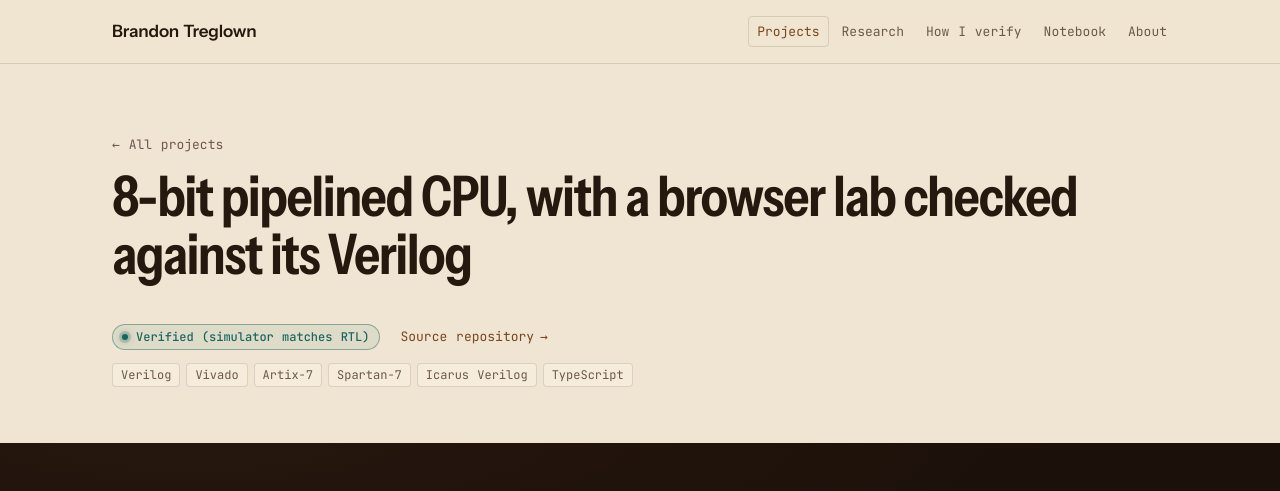
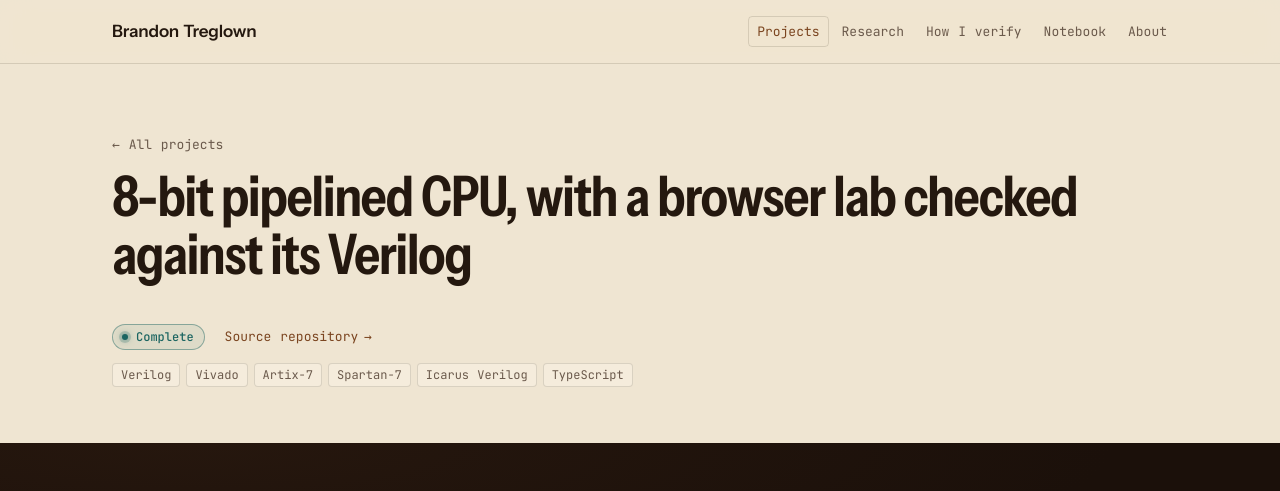
Before and after one commit to b-clown-code/b-clown-code.github.io, an Astro site: page /projects/8-bit-pipelined-cpu in a window 1280 px wide. Shown: the top 491 px of the page. Built offline with nearby package versions, Linux system fonts and the light colour scheme; Astro itself is replaced by a stand-in of ours.

Commit message:
Clarify project progress labels

```diff
--- a/src/content/projects/8-bit-pipelined-cpu.md
+++ b/src/content/projects/8-bit-pipelined-cpu.md
@@ -1,7 +1,7 @@
 ---
 title: 8-bit pipelined CPU, with a browser lab checked against its Verilog
 summary: An 8-bit Harvard CPU with a custom 16-bit instruction set and a 5-stage pipeline, designed in 2024. The browser lab steps the pipeline cycle by cycle and lets you program the earlier single-cycle version in binary on its switches; both are checked against the original Verilog.
-status: Verified (simulator matches RTL)
+status: Complete
 order: 5
 area: hardware
 metric: "330 of 330 programs match the RTL cycle for cycle"
--- a/src/content/projects/ancient-language-corpus.md
+++ b/src/content/projects/ancient-language-corpus.md
@@ -1,7 +1,7 @@
 ---
 title: A provenance-tracked corpus of ancient-language text
 summary: A data pipeline that collects, catalogs and versions texts in Greek, Latin, Coptic, Akkadian, Sanskrit and other ancient languages into hash-pinned training releases.
-status: Data verified; models not evaluated
+status: In progress
 order: 6
 area: ml
 metric: "745.2M training tokens, hash-pinned releases"
--- a/src/content/projects/fpga-hardware-in-the-loop.md
+++ b/src/content/projects/fpga-hardware-in-the-loop.md
@@ -1,7 +1,7 @@
 ---
 title: FPGA hardware-in-the-loop data path
 summary: A custom streaming core on a Zynq board, verified word for word against simulation.
-status: Verified (data path)
+status: Complete
 order: 4
 area: hardware
 metric: "5 × 20,000 windows, 0 mismatched words"
--- a/src/content/projects/gpu-scheduler.md
+++ b/src/content/projects/gpu-scheduler.md
@@ -1,7 +1,7 @@
 ---
 title: gpuq — a GPU job scheduler for a shared workstation
 summary: A queue that runs every GPU job on two shared cards as a resource-limited systemd unit, with approval rules, budgets and reboot recovery.
-status: Live
+status: In progress
 order: 2
 area: infrastructure
 metric: "325 jobs in its first week"
--- a/src/content/projects/lab-orchestrator.md
+++ b/src/content/projects/lab-orchestrator.md
@@ -1,7 +1,7 @@
 ---
 title: labctl — running a research lab with AI agents
 summary: A deterministic daemon that wakes short-lived AI agents from durable state, with fencing, idempotent writes, crash recovery and fault injection.
-status: Live
+status: In progress
 order: 3
 area: infrastructure
 metric: "533 agent wakes in 5.92 days"
--- a/src/content/projects/research-library.md
+++ b/src/content/projects/research-library.md
@@ -1,7 +1,7 @@
 ---
 title: Research library — a mapped reading list
 summary: The papers behind my ML and hardware work, kept as a knowledge graph and published as a searchable catalog and topic map.
-status: Live
+status: In progress
 order: 6
 area: ml
 metric: "305 papers, 1,812 graph links"
--- a/src/content/projects/rocm-training-throughput.md
+++ b/src/content/projects/rocm-training-throughput.md
@@ -1,7 +1,7 @@
 ---
 title: Training throughput on an AMD GPU
 summary: Measured which kernel and memory options actually speed up model training on an AMD R9700 under ROCm, with correctness checks on every change.
-status: Verified (one seed)
+status: Complete
 order: 5
 area: ml
 metric: "1.289× training speed at 0.867× memory"
--- a/src/content/projects/verilog-testbench-pipeline.md
+++ b/src/content/projects/verilog-testbench-pipeline.md
@@ -1,7 +1,7 @@
 ---
 title: Simulation-checked Verilog testbench generation
 summary: A pipeline that generates Verilog testbenches with a local LLM, keeps only the ones that simulate, and fine-tunes small models on them.
-status: Verified, with caveats
+status: Complete
 order: 1
 area: ml
 metric: "559 of 600 held-out designs simulate (stock model: 54 of 600)"
--- a/src/lib/site.ts
+++ b/src/lib/site.ts
@@ -5,12 +5,8 @@ export const url = (p: string) => BASE + p.replace(/^\//, '');
 
 export function statusClass(status: string): string {
   const s = status.toLowerCase();
-  if (s.startsWith('verified, with caveats')) return 'caveat';
-  if (s.startsWith('verified')) return 'verified';
-  if (s.startsWith('live')) return 'live';
-  if (s.startsWith('null')) return 'off';
-  if (s.startsWith('ongoing')) return 'ongoing';
-  if (s.startsWith('data verified')) return 'caveat';
+  if (s === 'complete') return 'verified';
+  if (s === 'in progress') return 'ongoing';
   return 'off';
 }
 
```
